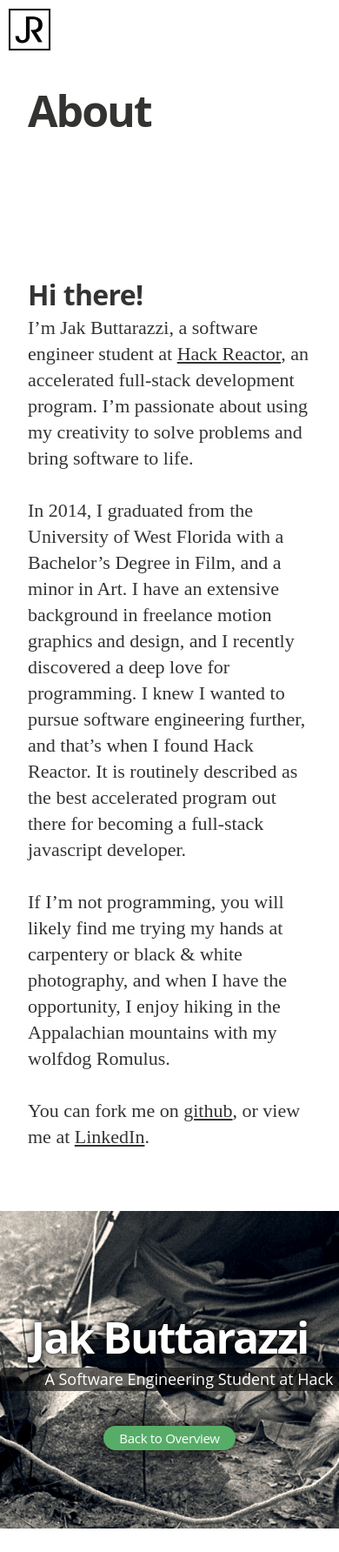
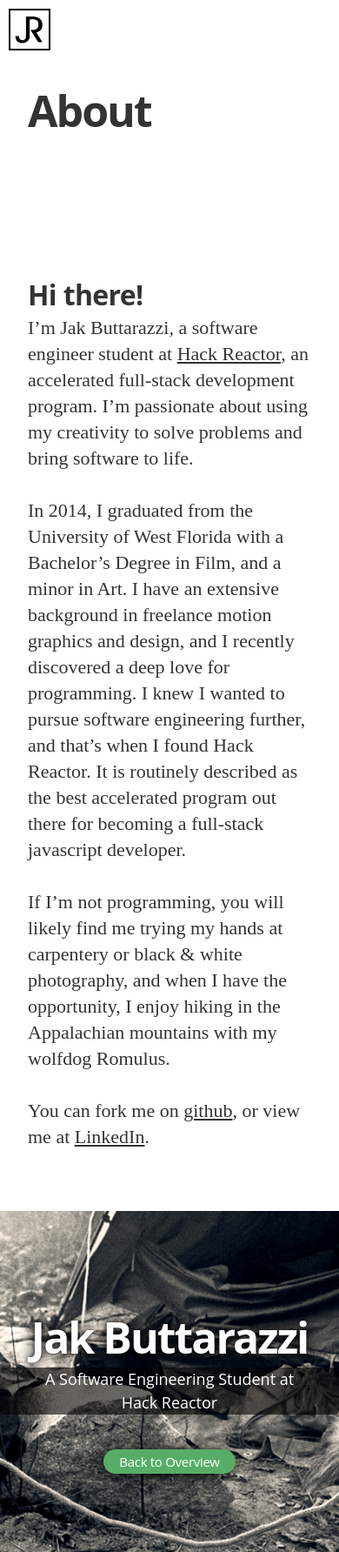
Before and after one commit to JakRazzi/JakRazzi.github.io, a Jekyll site: the page built from about.md, in a window 390 px wide. Shown: the whole page at 87% size. Built offline with Jekyll 4.4.1, drawn with Linux system fonts in a browser that asks for light colours; nearby versions of some CDN libraries; some web fonts are replaced; before the commit the page ends 1757 px from its top, so only the background shows below that.

Commit message:
Fixed page and post footer description on mobile

```diff
--- a/css/main.sass
+++ b/css/main.sass
@@ -571,7 +571,7 @@ body
       text-shadow: 0px 0px 15px rgba(0,0,0,1), 0px 0px 5px rgba(0,0,0,0.8)
 
     .blog-description
-      width: 440px
+      max-width: 440px
       margin: 0 auto 40px
       border-radius: 5px
       padding: 0 $rs*2
```
